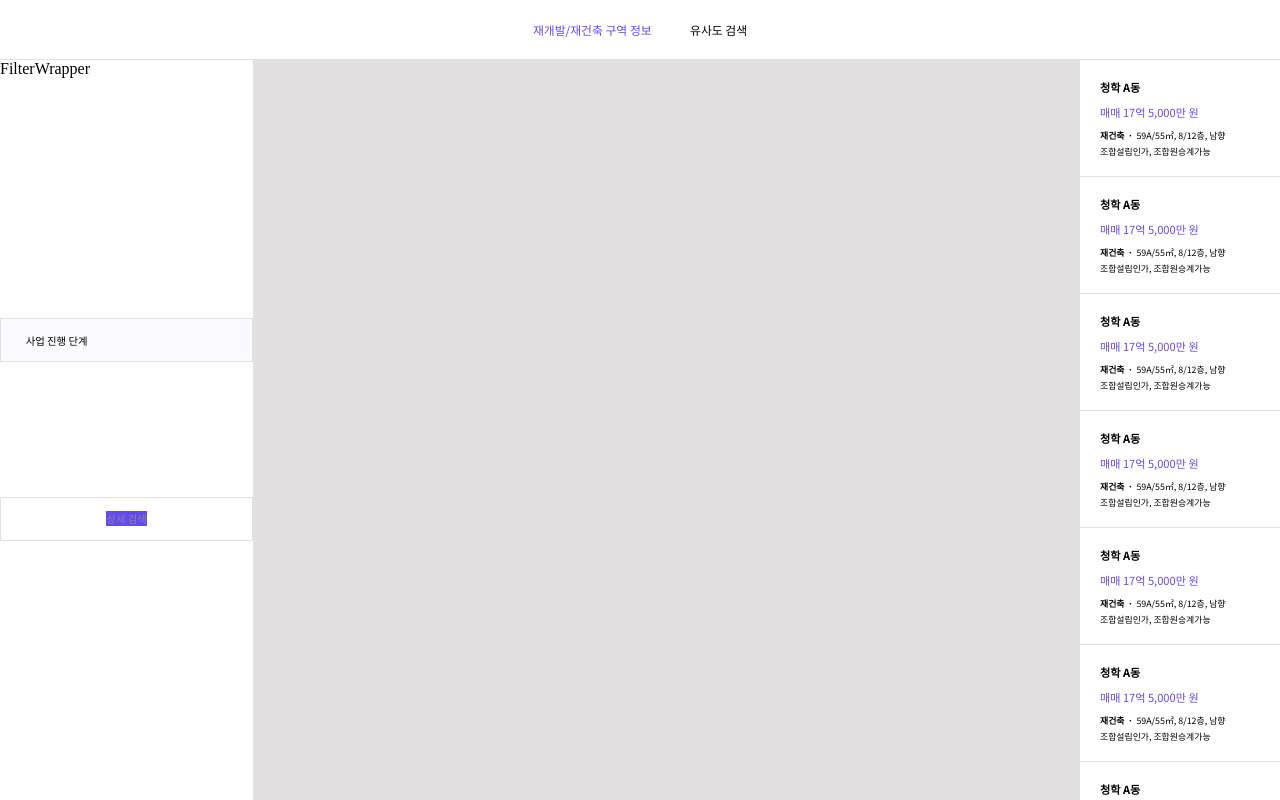
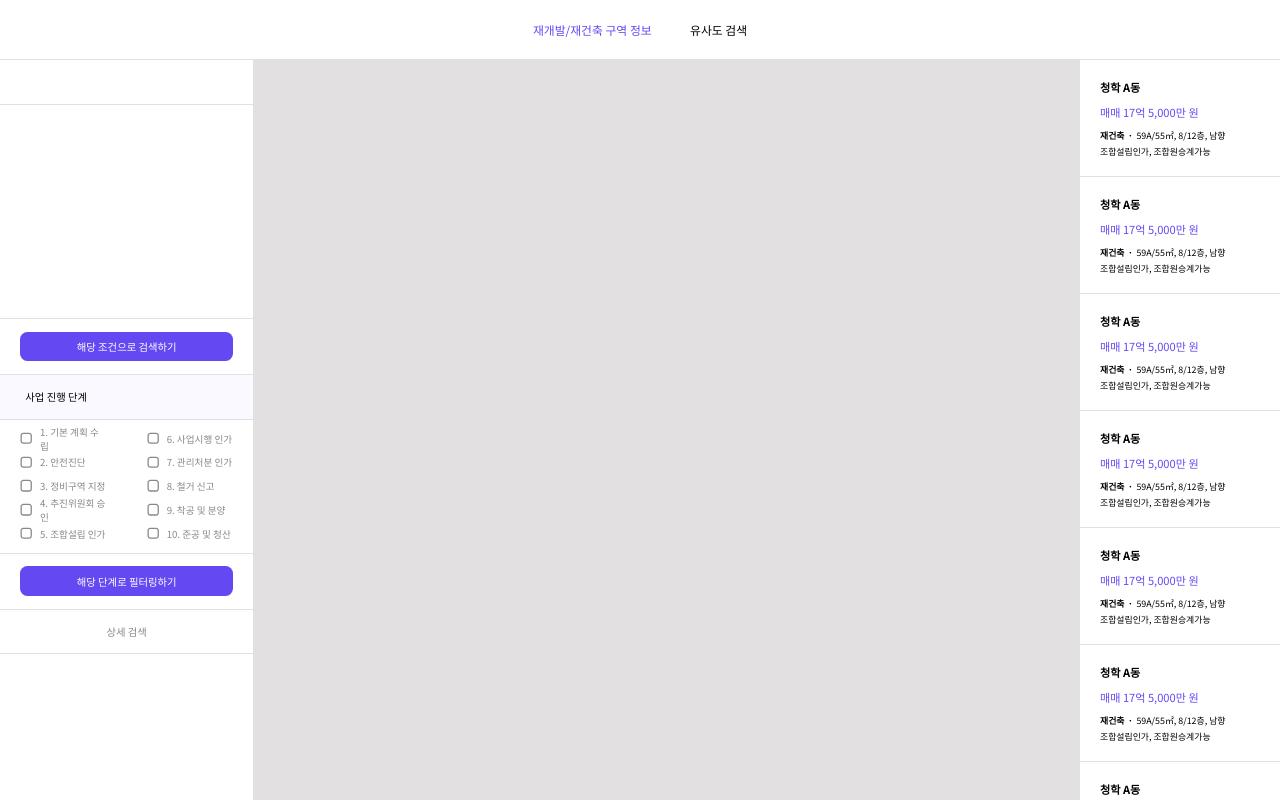
Before and after one commit to hye1ee/god-of-investment, a React (Vite) app: page /home in a window 1280 px wide. Built offline with nearby package versions, Linux system fonts and the light colour scheme.

Commit message:
[feat] Implement filter tab step part

```diff
--- /dev/null
+++ b/src/pages/components/Border.tsx
@@ -0,0 +1,22 @@
+import styled from "styled-components";
+import { appColor, height_size, width_size } from "../../utils/style";
+
+interface BorderProps {
+  width: number;
+  length?: number;
+  color: string;
+}
+
+export const BorderRow = styled.div<BorderProps>`
+  width: ${(props) => (props.length ? width_size(props.length) : "100%")};
+  height: ${(props) => height_size(props.width)};
+
+  background-color: ${(props) => appColor[props.color]};
+`;
+
+export const BorderColumn = styled.div<BorderProps>`
+  width: ${(props) => width_size(props.width)};
+  height: ${(props) => (props.length ? height_size(props.length) : "100%")};
+
+  background-color: ${(props) => appColor[props.color]};
+`;
--- a/src/pages/components/Button.tsx
+++ b/src/pages/components/Button.tsx
@@ -42,7 +42,7 @@ const ButtonWrapper = styled.div<ButtonProps>`
       ? appColor[props.color]
       : props.transparent ?? false
       ? "none"
-      : appColor.purple};
+      : appColor.white};
   border-radius: ${(props) => (props.radius ? height_size(props.radius) : "")};
 
   cursor: pointer;
--- /dev/null
+++ b/src/pages/components/CheckButton.tsx
@@ -0,0 +1,27 @@
+import CheckTrue from "../../assets/checkTrue.svg";
+import CheckFalse from "../../assets/checkFalse.svg";
+import { ImgWrapper, Wrapper } from "./Wrapper";
+
+interface CheckButtonProps {
+  check: boolean;
+  onCheck: (val: boolean) => void;
+  size: number;
+}
+
+const CheckButton = (props: CheckButtonProps) => {
+  return (
+    <Wrapper
+      onClick={() => props.onCheck(!props.check)}
+      center={true}
+      direction="row"
+    >
+      <ImgWrapper
+        src={props.check ? CheckTrue : CheckFalse}
+        width={18}
+        height={18}
+        direction="row"
+      />
+    </Wrapper>
+  );
+};
+export default CheckButton;
--- a/src/pages/components/Text.tsx
+++ b/src/pages/components/Text.tsx
@@ -1,10 +1,21 @@
 import styled from "styled-components";
 
-import { font_size, appColor, width_size } from "../../utils/style";
+import {
+  font_size,
+  appColor,
+  width_size,
+  height_size,
+} from "../../utils/style";
 
 interface TextProps {
   size?: number;
   color?: string;
+
+  absolute?: boolean;
+  top?: number;
+  right?: number;
+  bottom?: number;
+  left?: number;
 }
 export type FontWeight = "bold" | "medium" | "regular";
 
@@ -13,6 +24,12 @@ export const BoldText = styled.div<TextProps>`
   font-weight: bold;
   font-size: ${(props) => (props.size ? font_size(props.size) : font_size(15))};
   color: ${(props) => (props.color ? appColor[props.color] : appColor.black)};
+
+  ${(props) => props.absolute === true && `position: absolute;`}
+  ${(props) => props.top && `top: ${height_size(props.top)}`}
+  ${(props) => props.bottom && `bottom: ${height_size(props.bottom)}`}
+  ${(props) => props.left && `left: ${width_size(props.left)}`}
+  ${(props) => props.right && `right: ${width_size(props.right)}`}
 `;
 
 export const MediumText = styled.div<TextProps>`
@@ -20,6 +37,12 @@ export const MediumText = styled.div<TextProps>`
   font-weight: medium;
   font-size: ${(props) => (props.size ? font_size(props.size) : font_size(15))};
   color: ${(props) => (props.color ? appColor[props.color] : appColor.black)};
+
+  ${(props) => props.absolute === true && `position: absolute;`}
+  ${(props) => props.top && `top: ${height_size(props.top)}`}
+  ${(props) => props.bottom && `bottom: ${height_size(props.bottom)}`}
+  ${(props) => props.left && `left: ${width_size(props.left)}`}
+  ${(props) => props.right && `right: ${width_size(props.right)}`}
 `;
 
 export const RegularText = styled.div<TextProps>`
@@ -27,6 +50,12 @@ export const RegularText = styled.div<TextProps>`
   font-weight: regular;
   font-size: ${(props) => (props.size ? font_size(props.size) : font_size(15))};
   color: ${(props) => (props.color ? appColor[props.color] : appColor.black)};
+
+  ${(props) => props.absolute === true && `position: absolute;`}
+  ${(props) => props.top && `top: ${height_size(props.top)}`}
+  ${(props) => props.bottom && `bottom: ${height_size(props.bottom)}`}
+  ${(props) => props.left && `left: ${width_size(props.left)}`}
+  ${(props) => props.right && `right: ${width_size(props.right)}`}
 `;
 
 interface MixedTextProps {
--- a/src/pages/components/Wrapper.tsx
+++ b/src/pages/components/Wrapper.tsx
@@ -1,9 +1,15 @@
 import styled from "styled-components";
-import { height_size, width_size } from "../../utils/style";
+import { appColor, height_size, width_size } from "../../utils/style";
 
 interface WrapperProps {
   direction: "row" | "column";
+  center?: boolean;
   gap?: number;
+  width?: number | "full";
+  height?: number | "full";
+  wrap?: boolean;
+  color?: string;
+  onClick?: () => void;
 }
 interface AbsoluteWrapperProps extends WrapperProps {
   top?: number;
@@ -13,38 +19,103 @@ interface AbsoluteWrapperProps extends WrapperProps {
 }
 
 export const Wrapper = styled.div<WrapperProps>`
-  width: fit-content;
-  height: fit-content;
-
+  width: ${(props) =>
+    props.width
+      ? props.width === "full"
+        ? "100%"
+        : width_size(props.width)
+      : "fit-content"};
+  height: ${(props) =>
+    props.height
+      ? props.height === "full"
+        ? "100%"
+        : height_size(props.height)
+      : "fit-content"};
+  flex: 0 0 auto;
+  position: relative;
   display: flex;
-  align-items: flex-start;
-  justify-content: flex-start;
+  align-items: ${(props) => (props.center === true ? "center" : "flex-start")};
+  justify-content: ${(props) =>
+    props.center === true ? "center" : "flex-start"};
 
   ${(props) =>
     props.direction === "row" &&
-    `flex-direction: row; gap: ${width_size(props.gap ?? 0)};`};
+    `flex-direction: row; gap: ${width_size(props.gap ?? 0)}`};
   ${(props) =>
     props.direction === "column" &&
-    `flex-direction: column; gap: ${height_size(props.gap ?? 0)};`};
+    `flex-direction: column; gap: ${height_size(props.gap ?? 0)}`};
+  ${(props) => props.wrap === true && `flex-wrap: wrap`};
+  ${(props) => props.color && `background-color: ${appColor[props.color]}`};
+  ${(props) => props.onClick && `cursor: pointer`};
+
+  overflow: auto;
 `;
 
 export const AbsoluteWrapper = styled.div<AbsoluteWrapperProps>`
-  width: fit-content;
-  height: fit-content;
+  width: ${(props) =>
+    props.width
+      ? props.width === "full"
+        ? "100%"
+        : width_size(props.width)
+      : "fit-content"};
+  height: ${(props) =>
+    props.height
+      ? props.height === "full"
+        ? "100%"
+        : height_size(props.height)
+      : "fit-content"};
 
+  flex: 0 0 auto;
   position: absolute;
   display: flex;
-  align-items: flex-start;
-  justify-content: flex-start;
+  align-items: ${(props) => (props.center === true ? "center" : "flex-start")};
+  justify-content: ${(props) =>
+    props.center === true ? "center" : "flex-start"};
 
   ${(props) =>
     props.direction === "row" &&
-    `flex-direction: row; gap: ${width_size(props.gap ?? 0)};`};
+    `flex-direction: row; gap: ${width_size(props.gap ?? 0)}`};
   ${(props) =>
     props.direction === "column" &&
-    `flex-direction: column; gap: ${height_size(props.gap ?? 0)};`};
-  ${(props) => props.top && `top: ${height_size(props.top)};`};
-  ${(props) => props.left && `left: ${width_size(props.left)};`};
-  ${(props) => props.right && `right: ${width_size(props.right)};`};
-  ${(props) => props.bottom && `bottom: ${height_size(props.bottom)};`};
+    `flex-direction: column; gap: ${height_size(props.gap ?? 0)}`};
+  ${(props) => props.top && `top: ${height_size(props.top)}`};
+  ${(props) => props.left && `left: ${width_size(props.left)}`};
+  ${(props) => props.right && `right: ${width_size(props.right)}`};
+  ${(props) => props.bottom && `bottom: ${height_size(props.bottom)}`};
+
+  ${(props) => props.wrap === true && `flex-wrap: wrap`};
+  ${(props) => props.color && `background-color: ${appColor[props.color]}`};
+
+  ${(props) => props.onClick && `cursor: pointer`};
+  overflow: auto;
 `;
+
+export const ImgWrapper = styled.img<WrapperProps>`
+  width: ${(props) =>
+    props.width
+      ? props.width === "full"
+        ? "100%"
+        : width_size(props.width)
+      : "fit-content"};
+  height: ${(props) =>
+    props.height
+      ? props.height === "full"
+        ? "100%"
+        : height_size(props.height)
+      : "fit-content"};
+  flex: 0 0 auto;
+  display: flex;
+  align-items: ${(props) => (props.center === true ? "center" : "flex-start")};
+  justify-content: ${(props) =>
+    props.center === true ? "center" : "flex-start"};
+
+  ${(props) =>
+    props.direction === "row" &&
+    `flex-direction: row; gap: ${width_size(props.gap ?? 0)}`};
+  ${(props) =>
+    props.direction === "column" &&
+    `flex-direction: column; gap: ${height_size(props.gap ?? 0)}`};
+
+  ${(props) => props.onClick && `cursor: pointer`};
+  overflow: auto;
+`;
--- a/src/pages/home/components/filter/DetailFIlter.tsx
+++ b/src/pages/home/components/filter/DetailFIlter.tsx
@@ -2,16 +2,25 @@ import React, { useState } from "react";
 import styled from "styled-components";
 
 import Button from "../../../components/Button";
-import { RegularText } from "../../../components/Text";
+import { Wrapper } from "../../../components/Wrapper";
 import { appColor, height_size } from "../../../../utils/style";
+import { BorderRow } from "../../../components/Border";
 
 export default () => {
   const [open, setOpen] = useState(false);
 
   return (
-    <FilterWrapper>
+    <Wrapper direction="column" width="full">
       {open && <FilterBodyWrapper />}
-      <FilterButtonWrapper onClick={() => setOpen((val) => !val)}>
+      <Wrapper
+        onClick={() => setOpen((val) => !val)}
+        direction="column"
+        center={true}
+        width="full"
+        height={60}
+      >
+        <BorderRow width={1} color="grayLight" />
+        <Wrapper direction="row" height={58} center={true}>
           <Button
             textOption={{
               text: "상세 검색",
@@ -20,21 +29,12 @@ export default () => {
               weight: "regular",
             }}
           />
-      </FilterButtonWrapper>
-    </FilterWrapper>
+        </Wrapper>
+        <BorderRow width={1} color="grayLight" />
+      </Wrapper>
+    </Wrapper>
   );
 };
-const FilterWrapper = styled.div`
-  width: 100%;
-  height: fit-content;
-
-  display: flex;
-  flex-direction: column;
-  align-items: stretch;
-  justify-content: flex-start;
-
-  transition: all 0.2s;
-`;
 
 const FilterBodyWrapper = styled.div`
   width: 100%;
@@ -45,20 +45,5 @@ const FilterBodyWrapper = styled.div`
   align-items: stretch;
   justify-content: flex-start;
 
-  background-color: ${appColor.gray};
+  background-color: ${appColor.purpleBright};
 `;
-
-const FilterButtonWrapper = styled.div`
-  width: 100%;
-  height: ${height_size(60)};
-
-  box-sizing: border-box;
-  display: flex;
-  align-items: center;
-  justify-content: center;
-
-  background-color: ${appColor.white};
-  border: 1px solid ${appColor.grayLight};
-
-  cursor: pointer;
-`;
--- a/src/pages/home/components/filter/Filter.tsx
+++ b/src/pages/home/components/filter/Filter.tsx
@@ -4,14 +4,15 @@ import { width_size, height_size } from "../../../../utils/style";
 import LocationFilter from "./LocationFilter";
 import StepFilter from "./StepFilter";
 import DetailFIlter from "./DetailFIlter";
+import { Wrapper } from "../../../components/Wrapper";
 
 export default () => {
   return (
-    <FilterWrapper>
+    <Wrapper direction="column" width={380} height="full">
       <LocationFilter />
       <StepFilter />
       <DetailFIlter />
-    </FilterWrapper>
+    </Wrapper>
   );
 };
 
--- a/src/pages/home/components/filter/LocationFilter.tsx
+++ b/src/pages/home/components/filter/LocationFilter.tsx
@@ -1,16 +1,35 @@
-import styled from "styled-components";
-import { height_size } from "../../../../utils/style";
+import { Wrapper } from "../../../components/Wrapper";
+import Button from "../../../components/Button";
+import { BorderRow } from "../../../components/Border";
 
 export default () => {
-  return <FilterWrapper>FilterWrapper</FilterWrapper>;
+  const onLocationFilter = () => {
+    console.log("onLocationFilter button clicked");
+  };
+
+  return (
+    <Wrapper direction="column" width="full">
+      <Wrapper direction="row" width="full" height={59}></Wrapper>
+      <BorderRow width={1} color="grayLight" />
+      <Wrapper direction="row" width="full" height={288}></Wrapper>
+      <BorderRow width={1} color="grayLight" />
+
+      <Wrapper direction="row" width="full" height={75} center={true}>
+        <Button
+          onClick={onLocationFilter}
+          textOption={{
+            text: "해당 조건으로 검색하기",
+            weight: "regular",
+            size: 14,
+            color: "white",
+          }}
+          color="purple"
+          width={320}
+          height={40}
+          radius={10}
+        />
+      </Wrapper>
+      <BorderRow width={1} color="grayLight" />
+    </Wrapper>
+  );
 };
-const FilterWrapper = styled.div`
-  width: 100%;
-  height: ${height_size(348)};
-
-  flex: 0 0 auto;
-  display: flex;
-  flex-direction: column;
-  align-items: stretch;
-  justify-content: flex-start;
-`;
--- a/src/pages/home/components/filter/StepFilter.tsx
+++ b/src/pages/home/components/filter/StepFilter.tsx
@@ -1,25 +1,93 @@
-import styled from "styled-components";
-
-import { APP_COLOR, height_size, width_size } from "../../../../utils/style";
 import { RegularText } from "../../../components/Text";
-import FilterHeader from "./FilterHeader";
+import CheckButton from "../../../components/CheckButton";
+import { Wrapper } from "../../../components/Wrapper";
+import { useState } from "react";
+import Button from "../../../components/Button";
+import { BorderRow } from "../../../components/Border";
+import { stepNames } from "../../../../utils/constants";
 
 export default () => {
+  const [step, setStep] = useState(new Array(10).fill(false) as boolean[]);
+
+  const onStepFilter = () => {
+    console.log("stepFilter clicked");
+  };
+
   return (
-    <FilterWrapper>
-      <FilterHeader>
-        <RegularText size={14}>사업 진행 단계</RegularText>
-      </FilterHeader>
-    </FilterWrapper>
+    <Wrapper direction="column" width="full">
+      <Wrapper
+        direction="row"
+        width="full"
+        height={59}
+        color="purpleBright"
+        center={true}
+      >
+        <RegularText size={14} absolute={true} left={38}>
+          사업 진행 단계
+        </RegularText>
+      </Wrapper>
+      <BorderRow width={1} color="grayLight" />
+      <Wrapper direction="row" width="full" height={180}>
+        <FilterBody step={step} setStep={setStep} />
+      </Wrapper>
+      <BorderRow width={1} color="grayLight" />
+      <Wrapper direction="row" width="full" height={75} center={true}>
+        <Button
+          onClick={onStepFilter}
+          textOption={{
+            text: "해당 단계로 필터링하기",
+            weight: "regular",
+            size: 14,
+            color: "white",
+          }}
+          color="purple"
+          width={320}
+          height={40}
+          radius={10}
+        />
+      </Wrapper>
+    </Wrapper>
   );
 };
-const FilterWrapper = styled.div`
-  width: 100%;
-  height: ${height_size(241)};
 
-  flex: 0 0 auto;
-  display: flex;
-  flex-direction: column;
-  align-items: stretch;
-  justify-content: flex-start;
-`;
+const FilterBody = ({
+  step,
+  setStep,
+}: {
+  step: boolean[];
+  setStep: React.Dispatch<React.SetStateAction<boolean[]>>;
+}) => {
+  const onCheck = (idx: number) => (val: boolean) => {
+    const newStep = [...step];
+    newStep[idx] = val;
+    setStep(newStep);
+  };
+
+  return (
+    <Wrapper
+      direction="column"
+      wrap={true}
+      width="full"
+      height="full"
+      center={true}
+    >
+      {step.map((value, idx) => (
+        <Wrapper
+          direction="row"
+          center={true}
+          height={32}
+          width={160}
+          key={idx}
+          gap={12}
+        >
+          <CheckButton check={value} onCheck={onCheck(idx)} size={18} />
+          <Wrapper direction="row" width={100}>
+            <RegularText size={13} color="gray">
+              {stepNames[idx]}
+            </RegularText>
+          </Wrapper>
+        </Wrapper>
+      ))}
+    </Wrapper>
+  );
+};
--- a/src/utils/constants.ts
+++ b/src/utils/constants.ts
@@ -1,9 +1,9 @@
 
-type Loacation = {
+type Location = {
   [key: string]: string[],
 }
 
-export const LOCATION: Loacation = {
+export const location: Location = {
   '서울시': ['종로구', '중구', '용산구', '성동구', '광진구', '동대문구', '중랑구', '성북구', '강북구', '도봉구', '노원구', '은평구', '서대문구', '마포구', '양천구', '강서구', '구로구', '금천구', '영등포구', '동작구', '관악구', '서초구', '강남구', '송파구', '강동구'],
   '경기도': ['수원시', '고양시', '용인시', '성남시', '부천시', '화성시', '안산시', '남양주시', '안양시', '평택시', '시흥시', '파주시', '의정부시', '김포시', '광주시', '광명시', '군포시', '하남시', '오산시', '양주시', '이천시', '구리시', '안성시', '포천시', '의왕시', '양평군', '여주시', '동두천시', '가평군', '과천시', '연천군'],
   '인천시': ['중구', '동구', '미추홀구', '연수구', '남동구', '부평구', '계양구', '서구', '강화군', '옹진군'],
@@ -12,7 +12,7 @@ export const LOCATION: Loacation = {
   '대구시': ['중구', '동구', '서구', '남구', '북구', '수성구', '달서구', '달성군'],
   '울산시': ['중구', '남구', '동구', '북구', '울주군'],
   '세종시': [],
-  '광주시': ['동구서구남구북구광산구'],
+  '광주시': ['동구', '서구', '남구', '북구', '광산구'],
   '강원도': ['춘천시', '원주시', '강릉시', '동해시', '태백시', '속초시', '삼척시', '홍천군', '횡성군', '영월군', '평창군', '정선군', '철원군', '화천군', '양구군', '인제군', '고성군', '양양군'],
   '충청북도': ['청주시', '충주시', '제천시', '보은군', '옥천군', '영동군', '증평군', '진천군', '괴산군', '음성군', '단양군'],
   '충청남도': ['천안시', '공주시', '보령시', '아산시', '서산시', '논산시', '계룡시', '당진시', '금산군', '부여군', '서천군', '청양군', '홍성군', '예산군', '태안군'],
@@ -22,3 +22,7 @@ export const LOCATION: Loacation = {
   '전라남도': ['목포시', '여수시', '순천시', '나주시', '광양시', '담양군', '곡성군', '구례군', '고흥군', '보성군', '화순군', '장흥군', '강진군', '해남군', '영암군', '무안군', '함평군', '영광군', '장성군', '완도군', '진도군', '신안군'],
   '제주도': ['제주시', '서귀포시'],
 };
+
+export const stepNames: string[] = [
+  '1. 기본 계획 수립', '2. 안전진단', '3. 정비구역 지정', '4. 추진위원회 승인', '5. 조합설립 인가', '6. 사업시행 인가', '7. 관리처분 인가', '8. 철거 신고', '9. 착공 및 분양', '10. 준공 및 청산',
+]
```
Also changed, not shown: src/assets/checkFalse.svg (added), src/assets/checkTrue.svg (added). Lines whose indentation alone changed are shown as unchanged.
